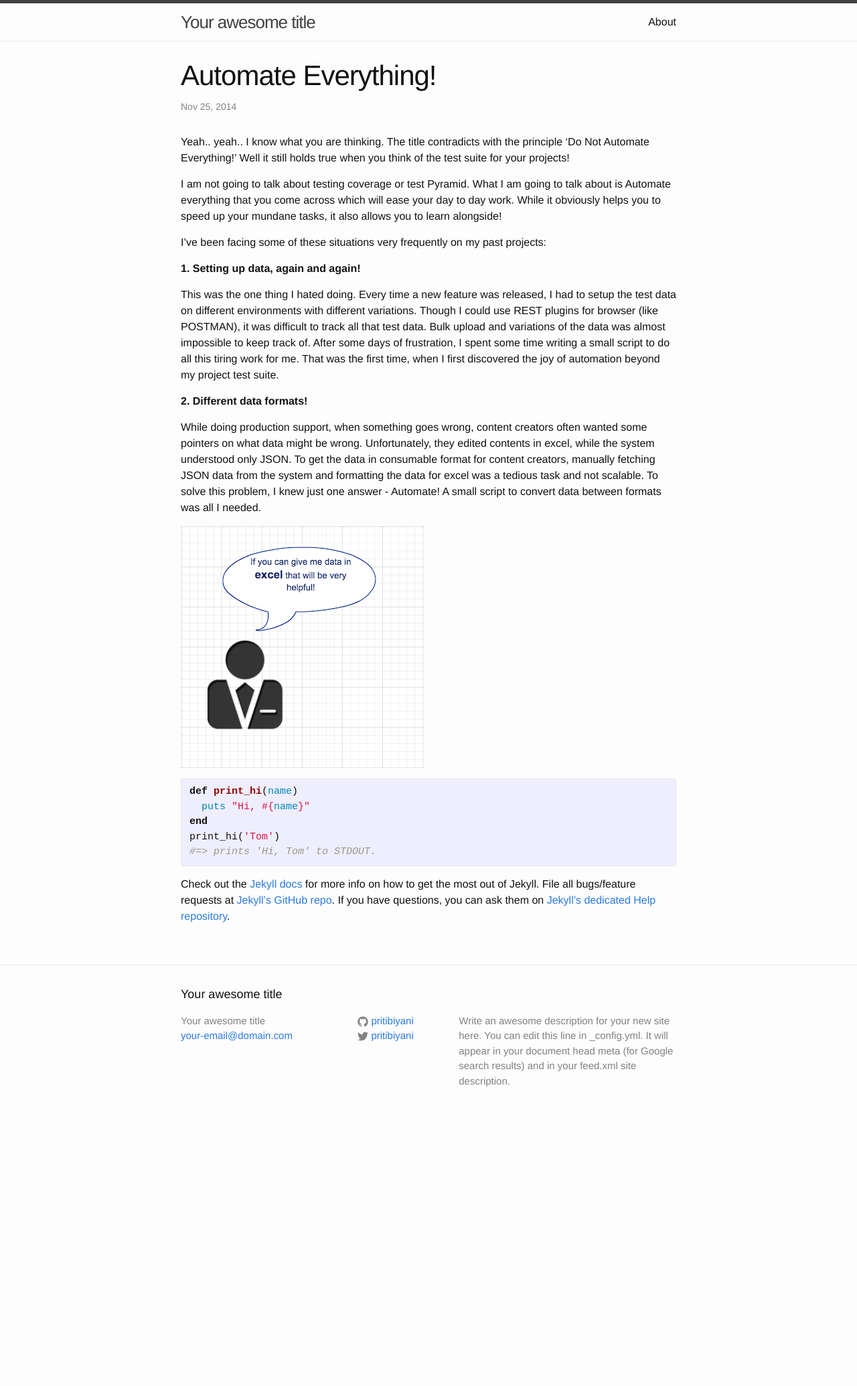
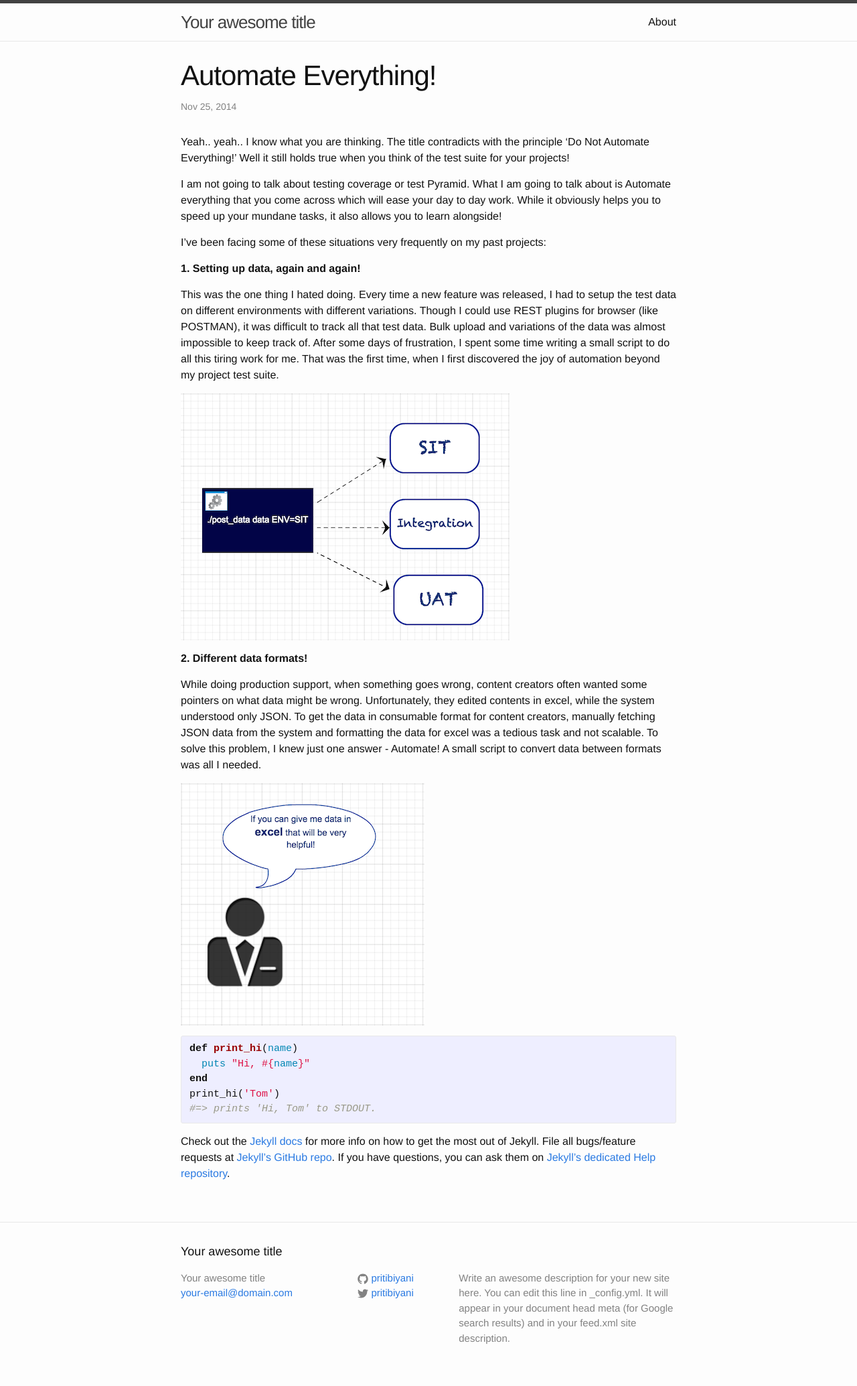
Before and after one commit to pritibiyani/pritibiyani.github.io, a Jekyll site: the page built from _posts/2014-11-25-automate-everything.markdown, in a window 1280 px wide. Shown: the whole page at 67% size. Built offline with Jekyll 4.4.1, drawn with Linux system fonts in a browser that asks for light colours; before the commit the page ends 1685 px from its top, so only the background shows below that.

Commit message:
Adding image tag again

```diff
--- a/_posts/2014-11-25-automate-everything.markdown
+++ b/_posts/2014-11-25-automate-everything.markdown
@@ -16,7 +16,7 @@ This was the one thing I hated doing. Every time a new feature was released, I h
 After some days of frustration, I spent some time writing a small script to do all this tiring work for me. That was the first time, when I first discovered the joy of automation beyond my project test suite.
 
 
-
+![Setting Up Data on Different Environments]({{ site.url }}/assets/try.png)
 
 
 
```
